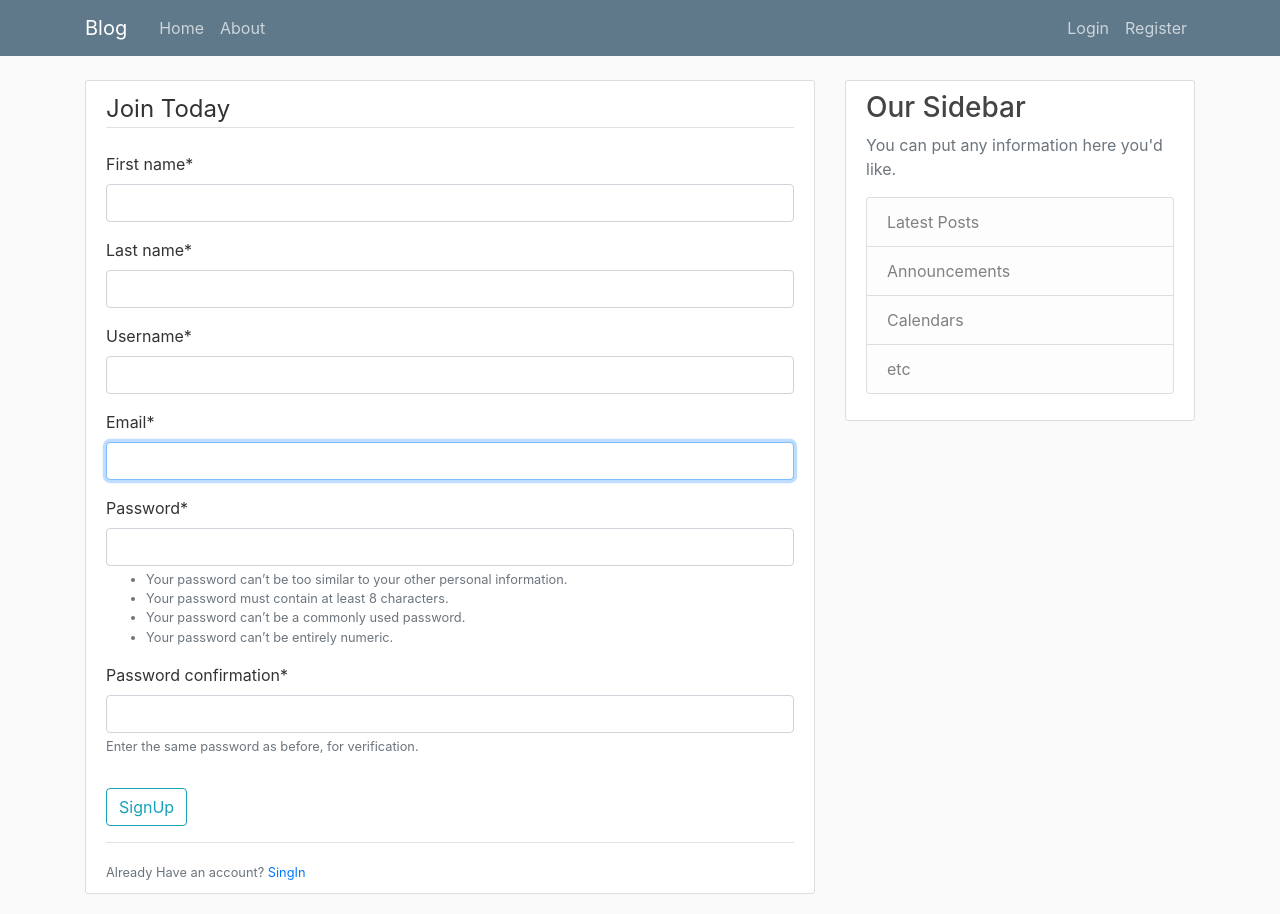
After one commit to goyal-aman/Django-Blogger, a Django app: page /users/register/ in a window 1280 px wide. The commit adds this page. Run offline with Django 3.2, Linux system fonts and the light colour scheme; some libraries are stand-ins or nearby versions.

Commit message:
implemented user registration form

```diff
--- a/blog/templates/blog/base.html
+++ b/blog/templates/blog/base.html
@@ -42,11 +42,16 @@
       </div>
     </nav>
   </header>
-
   <main role="main" class="container">
     <div class="row">
       <div class="col-md-8">
-        {% block content %}{% endblock %}
+        {% if messages %}
+          {% for message in messages %}
+          <div class="alert alert-{{ message.tags }}">{{message}}</div>
+          {% endfor %}
+        {% endif %}
+        {% block content %}
+        {% endblock content %}
       </div>
       <div class="col-md-4">
         <div class="content-section">
--- a/main/settings.py
+++ b/main/settings.py
@@ -31,6 +31,7 @@ ALLOWED_HOSTS = []
 # Application definition
 
 INSTALLED_APPS = [
+    'crispy_forms',
     'blog',
     'users',
     'django.contrib.admin',
@@ -120,3 +121,4 @@ USE_TZ = True
 # https://docs.djangoproject.com/en/3.0/howto/static-files/
 
 STATIC_URL = '/static/'
+CRISPY_TEMPLATE_PACK = 'bootstrap4'
--- a/main/urls.py
+++ b/main/urls.py
@@ -19,4 +19,5 @@ from django.urls import path, include
 urlpatterns = [
     path('admin/', admin.site.urls),
     path('', include('blog.urls')),
+    path('users/', include('users.urls')),
 ]
--- a/users/forms.py
+++ b/users/forms.py
@@ -1,12 +1,17 @@
 from django.contrib.auth.forms import UserCreationForm, UserChangeForm
 from .models import User
+from django import forms
 
 class UserCreationForm(UserCreationForm):
+    first_name = forms.CharField(max_length=30)
+    last_name = forms.CharField(max_length=30)
+    email = forms.CharField(max_length=30)
+
     class Meta:
         model = User
-        fields = ('email','first_name','last_name','username',)
+        fields = ('first_name','last_name','username','email','password1','password2')
 
 class UserCreationChangeForm(UserChangeForm):
     class Meta:
         model = User
-        fields = ('email','first_name','last_name','username',)
+        fields = ('first_name','last_name','username','email',)
--- a/users/models.py
+++ b/users/models.py
@@ -48,10 +48,13 @@ class UserManager(BaseUserManager):
         return user
 
 class User(AbstractBaseUser):
+
+    #   compulsory fields
     email       = models.EmailField(max_length=255,unique=True)
     username    = models.CharField(unique=True,  max_length=255,  null=True, blank=False)
     first_name  = models.CharField(unique=False, max_length=255,  null=True, blank=False, verbose_name='First Name')
     last_name   = models.CharField(unique=False, max_length=255,  null=True, blank=False, verbose_name='Last Name')
+
     date_joined = models.DateTimeField(default=timezone.now)
 
     is_staff    = models.BooleanField(default=False)
--- /dev/null
+++ b/users/templates/users/register.html
@@ -0,0 +1,23 @@
+{% extends 'blog/base.html' %}
+{% load crispy_forms_tags %}
+{% block content %}
+
+<div class="content-section">
+    <form method="POST">
+        {% csrf_token %}
+        <fieldset class="form-group">
+            <legend class="border-bottom mb-4">Join Today</legend>
+            {{ form|crispy }}
+        </fieldset>
+        <div class="form-group">
+            <button class="btn btn-outline-info" type="submit">SignUp</button>
+        </div>
+    </form>
+    <div class="border-top pt-3">
+        <small class="text-muted">
+            Already Have an account?
+            <a href="#">SingIn</a>
+        </small>
+    </div>
+</div>
+{% endblock %}
--- /dev/null
+++ b/users/urls.py
@@ -0,0 +1,5 @@
+from django.urls import path
+from . import views
+urlpatterns = [
+    path('register/', views.register, name='users-register')
+]
--- a/users/views.py
+++ b/users/views.py
@@ -1,3 +1,15 @@
-from django.shortcuts import render
-
+from django.shortcuts import render, redirect
+from .forms import UserCreationForm
+from django.contrib import messages
 # Create your views here.
+def register(request):
+    if request.method == 'POST':
+        form = UserCreationForm(request.POST)
+        if form.is_valid():
+            form.save()
+            username    = form.cleaned_data.get('username')
+            messages.success(request,f'{username} Registered')
+            return redirect('blog-home')
+    else:
+        form = UserCreationForm()
+    return render(request, 'users/register.html', { 'form':form})
```
